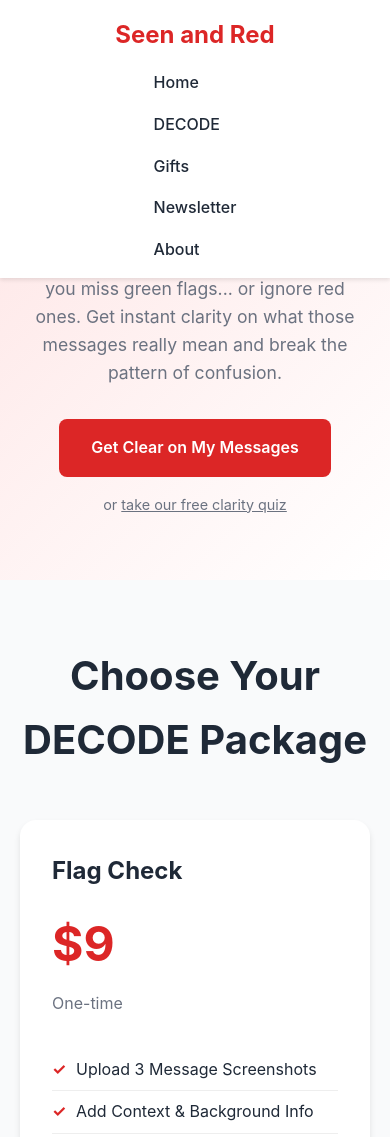
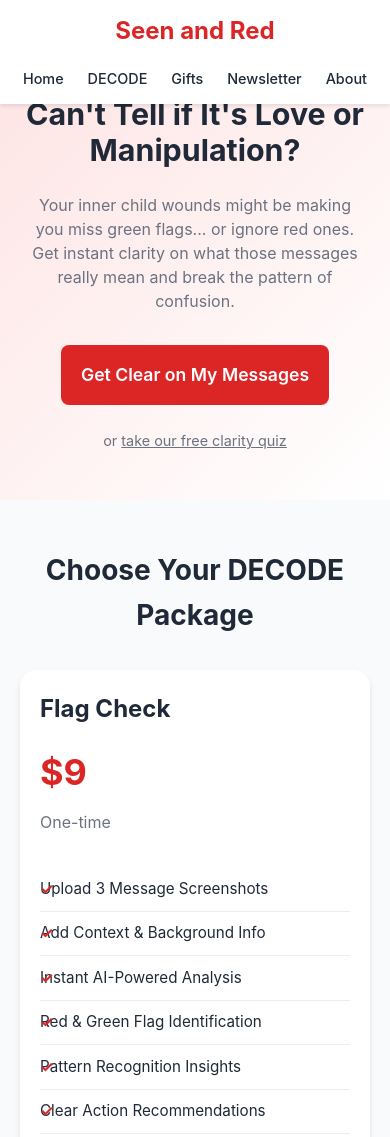
Before and after one commit to Missmv09/seenandred-site, a plain HTML site: page index.html in a window 390 px wide. Shown: the top 1137 px of the page. Drawn offline with Linux system fonts and the light colour scheme.

Commit message:
Update index.html

```diff
--- a/index.html
+++ b/index.html
@@ -415,31 +415,162 @@
 
         /* Mobile Responsive */
         @media (max-width: 768px) {
+            .container {
+                padding: 0 15px;
+            }
+
             .header-content {
                 flex-direction: column;
                 gap: 1rem;
+                padding: 0.75rem 0;
             }
 
             nav ul {
-                flex-direction: column;
-                gap: 1rem;
+                flex-wrap: wrap;
+                justify-content: center;
+                gap: 1.5rem;
+            }
+
+            nav a {
+                font-size: 0.9rem;
+            }
+
+            .hero {
+                padding: 6rem 0 3rem;
+                text-align: center;
             }
 
             .hero h1 {
-                font-size: 2rem;
+                font-size: 2.25rem;
+                line-height: 1.2;
+                margin-bottom: 1.5rem;
             }
 
             .hero .subtitle {
                 font-size: 1.1rem;
+                line-height: 1.5;
+                margin-bottom: 2rem;
+                padding: 0 10px;
+            }
+
+            .cta-button {
+                padding: 1.25rem 1.5rem;
+                font-size: 1.1rem;
+                margin: 0 15px;
+            }
+
+            .secondary-cta {
+                margin-top: 1.5rem;
+                padding: 0 15px;
+            }
+
+            .decode-section, .features {
+                padding: 3rem 0;
+            }
+
+            .decode-section h2, .features h2 {
+                font-size: 2rem;
+                margin-bottom: 2rem;
+            }
+
+            .pricing-grid, .feature-grid {
+                grid-template-columns: 1fr;
+                gap: 1.5rem;
+                margin-bottom: 2rem;
+            }
+
+            .pricing-card {
+                padding: 1.5rem;
+                margin: 0 10px;
+            }
+
+            .pricing-card.featured {
+                transform: none;
+                margin: 0 10px;
+            }
+
+            .price {
+                font-size: 2.5rem;
+            }
+
+            .pricing-features li {
+                font-size: 0.95rem;
+                padding: 0.6rem 0;
+            }
+
+            .pricing-button {
+                padding: 1.25rem 1rem;
+                font-size: 1.1rem;
+            }
+
+            .feature-card {
+                padding: 1.5rem;
+                margin: 0 10px;
+            }
+
+            .newsletter {
+                padding: 3rem 0;
+            }
+
+            .newsletter h2 {
+                font-size: 1.75rem;
+            }
+
+            .newsletter p {
+                font-size: 1rem;
+                padding: 0 15px;
             }
 
             .newsletter-form {
                 flex-direction: column;
+                max-width: 300px;
+                gap: 1rem;
+            }
+
+            .newsletter-form input,
+            .newsletter-form button {
+                padding: 1.25rem;
+                font-size: 1rem;
             }
 
             .footer-content {
                 flex-direction: column;
                 text-align: center;
+                gap: 1.5rem;
+            }
+
+            .footer-links {
+                flex-wrap: wrap;
+                justify-content: center;
+                gap: 1.5rem;
+            }
+        }
+
+        @media (max-width: 480px) {
+            .hero h1 {
+                font-size: 1.9rem;
+            }
+
+            .hero .subtitle {
+                font-size: 1rem;
+            }
+
+            .decode-section h2, .features h2 {
+                font-size: 1.75rem;
+            }
+
+            .pricing-card, .feature-card {
+                margin: 0 5px;
+                padding: 1.25rem;
+            }
+
+            .price {
+                font-size: 2.25rem;
+            }
+
+            .cta-button {
+                margin: 0 10px;
+                padding: 1rem 1.25rem;
             }
         }
     </style>
```
